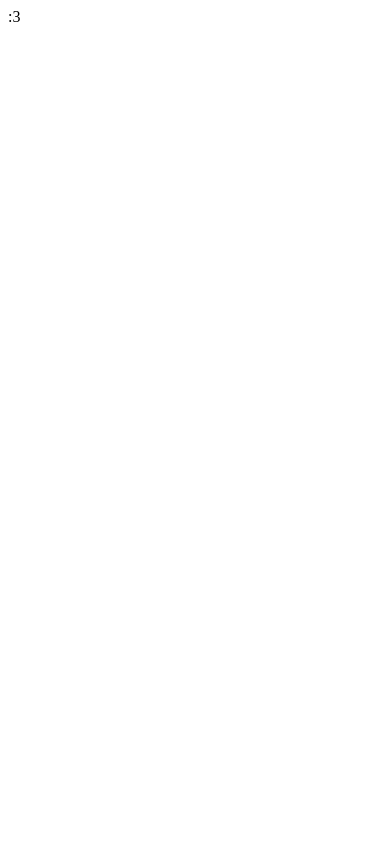
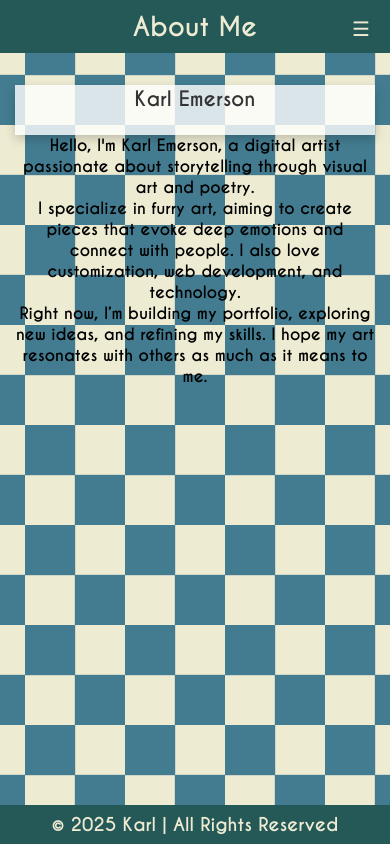
Before and after one commit to K4RLT/Karl_Hideout, a plain HTML site: page about.html in a window 390 px wide. Drawn offline with Linux system fonts and the light colour scheme.

Commit message:
Add files via upload

```diff
--- a/about.html
+++ b/about.html
@@ -1 +1,47 @@
-:3
+<!DOCTYPE html>
+<html lang="en">
+<head>
+    <meta charset="UTF-8">
+    <meta name="viewport" content="width=device-width,initial-scale=1.0">
+    <title>Karl Hideout</title>
+    <link rel="stylesheet" href="style.css">
+    <link rel="icon" type="image/png" href="Images/Star.ico">
+</head>
+
+<body>
+    <div id="preloader-container">
+        <div id="preloader">
+            <div class="spinner"></div>
+        </div>
+    </div>
+
+    <div id="content" class="hidden">
+        <header>
+            <div class="menu-icon">☰</div>
+            <nav class="menu">
+                <ul>
+                    <li><a href="index.html">Home</a></li>
+                    <li><a href="gallery.html">Gallery</a></li>
+                    <li><a href="about.html">About</a></li>
+                </ul>
+            </nav>
+            <h1>About Me</h1>
+        </header>
+
+        <main>
+            <div class="about-container">
+                <p>Karl Emerson</p>
+            </div>
+            <p>Hello, I'm Karl Emerson, a digital artist passionate about storytelling through visual art and poetry.</p>
+            <p>I specialize in furry art, aiming to create pieces that evoke deep emotions and connect with people. I also love customization, web development, and technology.</p>
+            <p>Right now, I’m building my portfolio, exploring new ideas, and refining my skills. I hope my art resonates with others as much as it means to me.</p>
+        </main>
+
+        <footer>
+            <p>&copy; 2025 Karl | All Rights Reserved</p>
+        </footer>
+    </div>
+
+    <script src="script.js"></script>
+</body>
+</html>
--- a/script.js
+++ b/script.js
@@ -1,4 +1,24 @@
-document.addEventListener("DOMContentLoaded", function() {
+document.addEventListener("DOMContentLoaded", function () {
+    let firstVisit = sessionStorage.getItem("firstVisit");
+
+    if (!firstVisit) {
+        // Show preloader
+        document.getElementById("preloader").style.display = "flex";
+        document.getElementById("content").classList.add("hidden");
+
+        setTimeout(() => {
+            // Hide preloader and show content
+            document.getElementById("preloader").style.display = "none";
+            document.getElementById("content").classList.remove("hidden");
+            sessionStorage.setItem("firstVisit", "true");
+        }, 1000); // Adjust time as needed
+    } else {
+        // Hide preloader and show content immediately
+        document.getElementById("preloader").style.display = "none";
+        document.getElementById("content").classList.remove("hidden");
+    }
+
+    // Burger menu toggle
     function toggleMenu() {
         var menu = document.querySelector(".menu");
         menu.style.display = (menu.style.display === "block") ? "none" : "block";
--- a/style.css
+++ b/style.css
@@ -1,7 +1,39 @@
+#preloader {
+    position: fixed;
+    top: 0;
+    left: 0;
+    width: 100%;
+    height: 100vh;
+    background: #EEEBD3;
+    display: flex;
+    justify-content: center;
+    align-items: center;
+    z-index: 10000;
+}
+
+
+.spinner {
+    width: 50px;
+    height: 50px;
+    border: 5px solid #ccc;
+    border-top: 5px solid #255957;
+    border-radius: 50%;
+    animation: spin 1s linear infinite;
+}
+
+@keyframes spin {
+    from { transform: rotate(0deg); }
+    to { transform: rotate(360deg); }
+}
+
+.hidden {
+    display: none;
+}
+
 @font-face {
     font-family: 'CaviarDreams';
     src: url('Font/CaviarDreams/CaviarDreams_Bold.ttf') format('truetype');
-    font-weight: normal;
+    font-weight: bold;
     font-style: normal;
 }
 
@@ -14,14 +46,12 @@
     }
 }
 
+
 * { user-select: none;
     -webkit-user-select: none;
     -moz-user-select: none;
     -ms-user-select: none;
-}
 
-
-* {
     margin: 0;
     padding: 0;
     box-sizing: border-box;
@@ -33,7 +63,6 @@ body {
     text-align: center;
     padding-top: 100px;
     padding-bottom: 60px;
-
     background-image:
     url('Images/Checkerboard.png');
     background-size: 100px 100px;
@@ -51,10 +80,12 @@ main {
 
 main h2 {
     color: black;
+    font-size: clamp(25px, 3vw, 35px );
 }
 
 main p {
     color: black;
+    font-size: clamp(18px, 2vw, 24px);
 }
 
 header {
@@ -62,7 +93,7 @@ header {
     color: white;
     padding: 20px;
     text-align: center;
-    font-size: 25px;
+    font-size: clamp(18px, 2vw, 24px);
     font-family: 'CaviarDreams', Arial, Helvetica, sans-serif;
     position: fixed;
     top: 0;
@@ -74,7 +105,7 @@ footer {
     color: white;
     padding: 20px;
     text-align: center;
-    font-size: 15px;
+    font-size: clamp(20px, 2.5vw, 28px);
     font-family: 'CaviarDreams', Arial, Helvetica, sans-serif;
     position: fixed;
     bottom: 0;
@@ -82,8 +113,8 @@ footer {
 }
 
 
-h1 { font-size: 30px;}
-p { font-size: 25px;}
+h1 { font-size: clamp(26px, 4vw, 40px);}
+p { font-size: clamp(18px, 2.5vw, 22px);}
 
 header h1, footer h1 {
     color: #EEEBD3;
@@ -94,7 +125,7 @@ header p, footer p {
 }
 
 .menu-icon {
-    font-size: 30px;
+    font-size: clamp(22px, 4vw, 30px);
     cursor: pointer;
     position: fixed;
     top: 20px;
@@ -121,7 +152,7 @@ header p, footer p {
 .menu ul li a {
     color: white;
     text-decoration: none;
-    font-size: 15px;
+    font-size: clamp(14px, 2vw, 18px);
     display: block;
     padding: 10px 15px;
 }
@@ -131,3 +162,74 @@ header p, footer p {
     padding: 0;
     margin: 0;
 }
+
+.about-container {
+    width: 100%;
+    max-width: 1200px;
+    height: 50px;
+    margin: auto;
+    background: rgba(255, 255, 255, 0.8);
+    box-shadow: 0px 4px 10px rgba(0, 0, 0, 0.2);
+}
+
+.about-container p {
+    font-size: clamp(20px, 2.5vw, 35px);
+    line-height: 1.4;
+    color: #333;
+}
+
+
+
+@media screen and (max-width: 768px) {
+    body {
+        padding-top: 80px;
+        padding-bottom: 50px;
+    }
+
+    header {
+        padding: 12px;
+    }
+
+    main {
+        padding: 15px;
+    }
+
+    footer {
+        padding: 10px;
+    }
+
+    .menu-icon {
+        font-size: 22px;
+        top: 10px;
+        right: 10px;
+        padding: 6px 10px;
+    }
+}
+
+@media screen and (max-width: 480px) {
+    body {
+        padding-top: 70px;
+        padding-bottom: 45px;
+    }
+
+    header {
+        padding: 10px;
+    }
+
+    main h2 {
+        font-size: clamp(18px, 4vw, 24px);
+    }
+
+    main p {
+        font-size: clamp(16px, 3vw, 20px);
+    }
+
+    footer {
+        padding: 8px;
+    }
+
+    .menu-icon {
+        font-size: 20px;
+        padding: 6px 10px;
+    }
+}
```
Also changed, not shown: gallery.html (+1 -0 lines), index.html (+11 -4 lines), preloader.html (added, +3 -0 lines).
